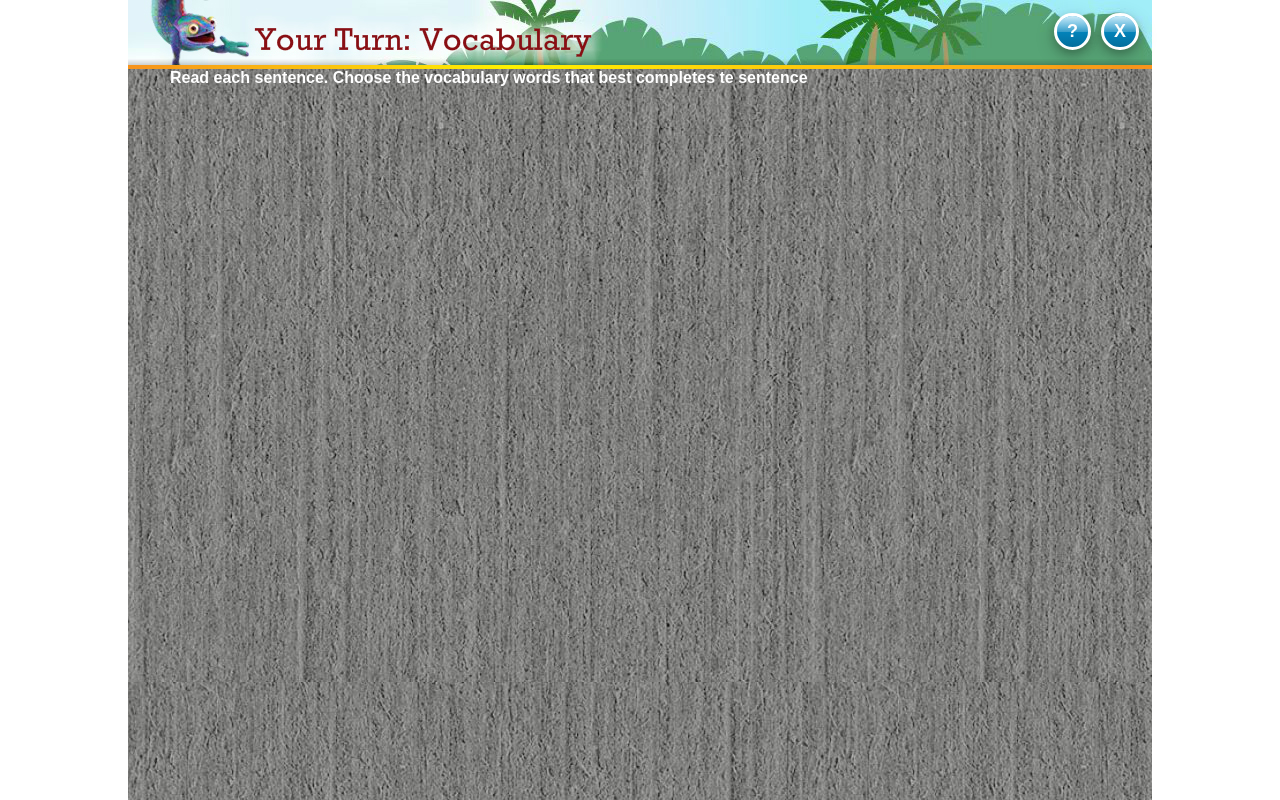
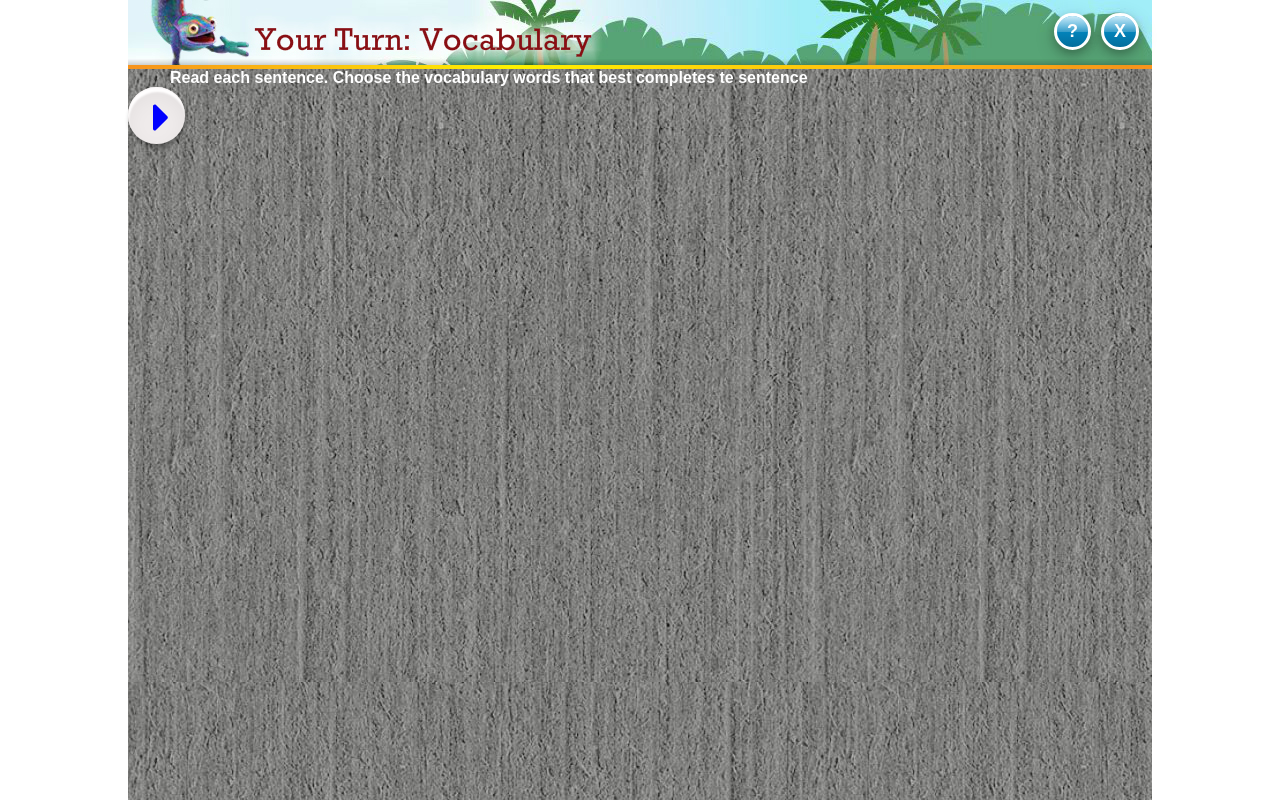
Before and after one commit to Reshmi2018/Vault-Angular5, an Angular app in the folder vocab-vault/: page / in a window 1280 px wide. Built offline with nearby package versions, Linux system fonts and the light colour scheme.

Commit message:
Added play icon

```diff
--- a/vocab-vault/src/app/app.component.html
+++ b/vocab-vault/src/app/app.component.html
@@ -1,5 +1,3 @@
-<!--The content below is only a placeholder and can be replaced.-->
-
 <div class="header-panel">
   <div class="button_wrap">
     <a class="glass">?</a><a class="glass">X</a>
@@ -10,5 +8,5 @@
   <span></span>
   <span class="inst-text">Read each sentence. Choose the vocabulary words that best completes te sentence</span>
 </div>
-
+<a href="#" class='play white'><fa-icon [icon]="faCaretRight"></fa-icon></a>
 </div>
--- a/vocab-vault/src/assets/css/styles.css
+++ b/vocab-vault/src/assets/css/styles.css
@@ -55,8 +55,8 @@ body{
   color: blue;
   text-shadow: 0 0 2px rgba(0,0,0,.3);
   border-radius: 45px;
-  padding: 6px 22px;;
-  font-size: 12px;
+  padding: 6px 20px;;
+  font-size: 45px;
   line-height: 14px;
   position: relative;
 }
--- a/vocab-vault/src/index.html
+++ b/vocab-vault/src/index.html
@@ -4,8 +4,6 @@
   <meta charset="utf-8">
   <title>VocabVault</title>
   <base href="/">
-  <link href="./assets/css/styles.css" rel="stylesheet">
-
   <meta name="viewport" content="width=device-width, initial-scale=1">
   <link rel="icon" type="image/x-icon" href="favicon.ico">
   <link rel="stylesheet" type="text/css" href="/assets/css/styles.css">
```
